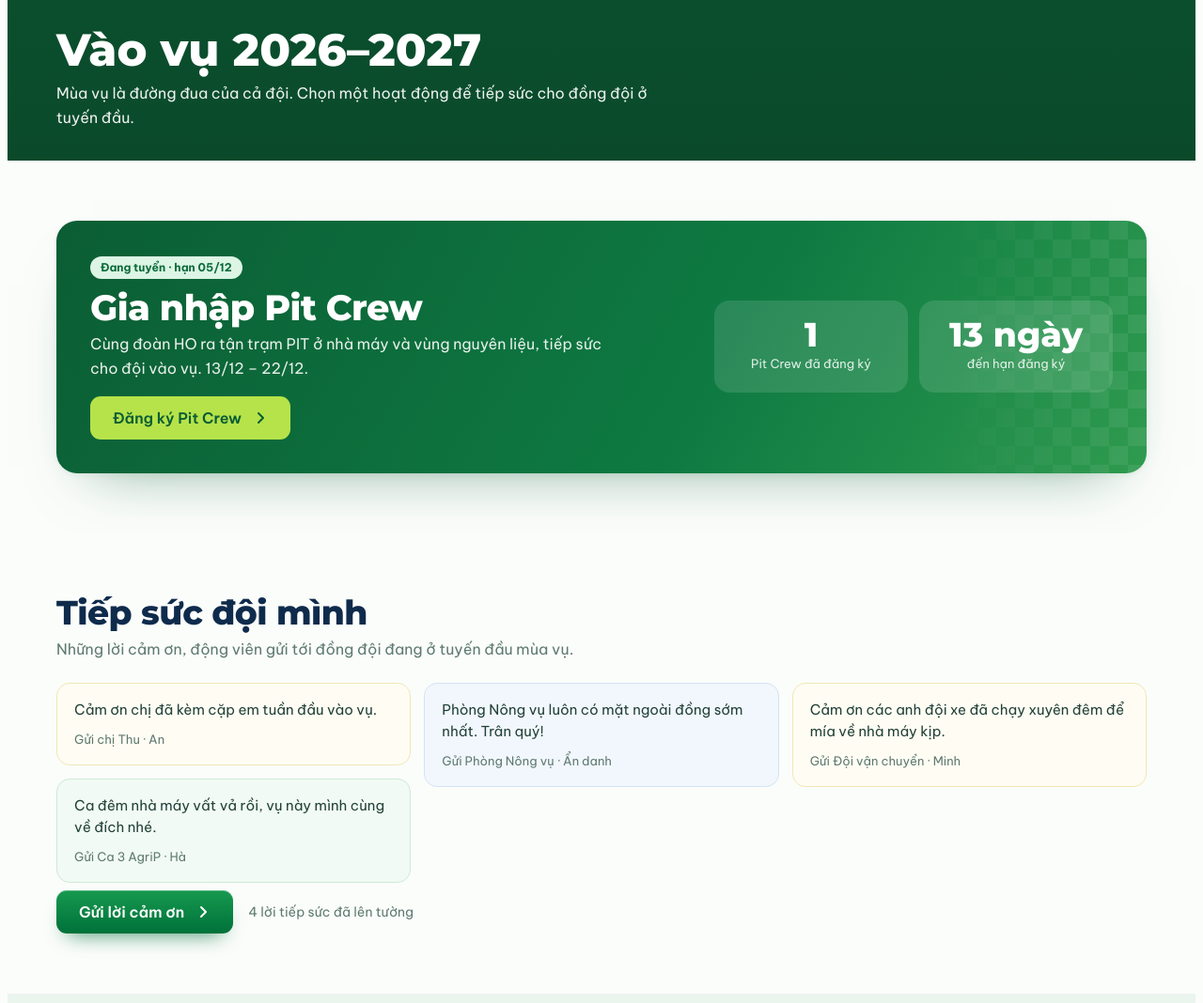
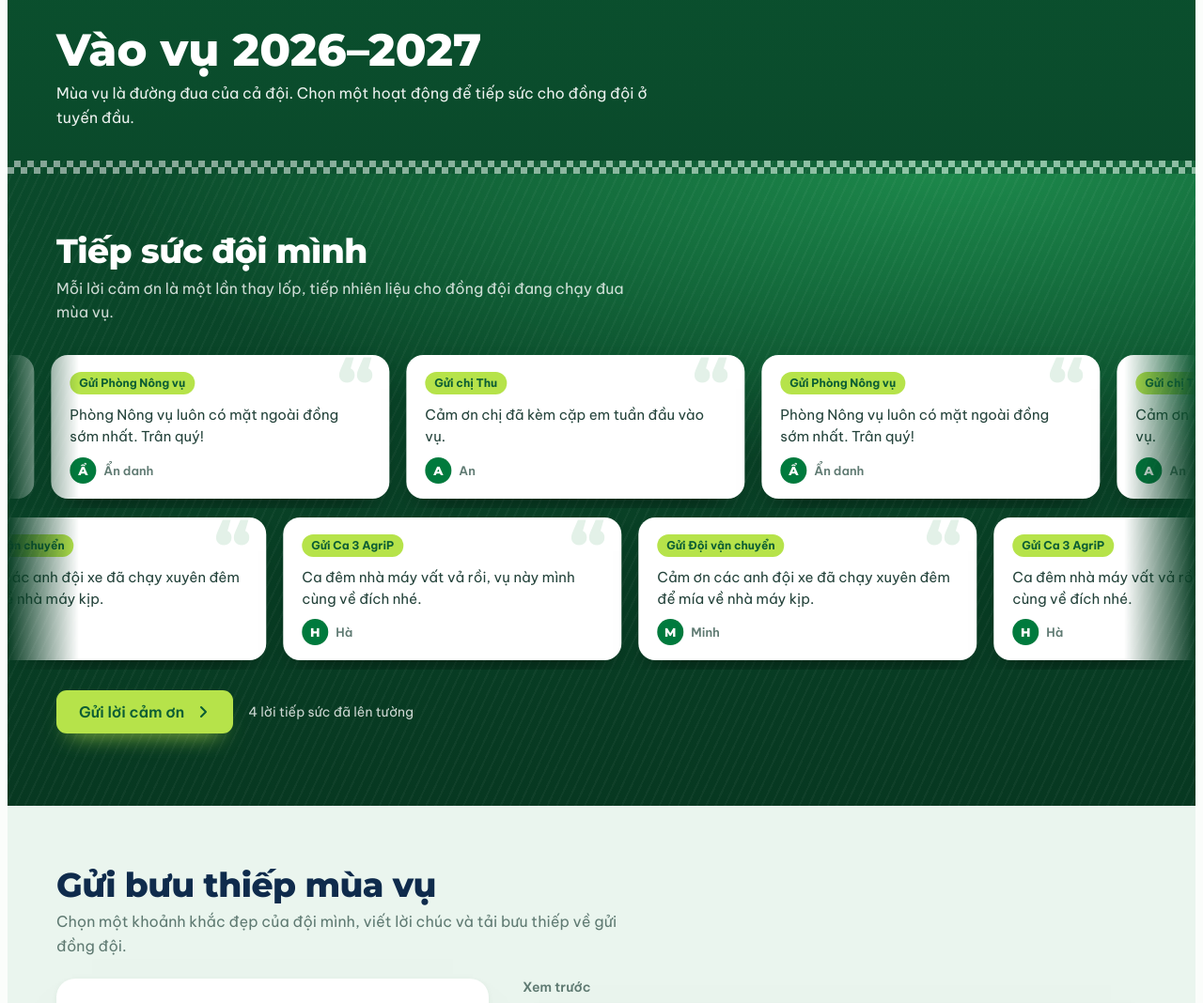
Before and after one commit to duonglk95/agris-move-demo, a PHP site: page /vao-vu/index.html in a window 1280 px wide. Shown: the part 622-1690 px from the top of the page at 94% size. Run offline with PHP 8.4, Linux system fonts and the light colour scheme.

Commit message:
Mini-site: pit-wall thank-you rows, drop avatar section and Pit Crew banner from hub
Co-Authored-By: Claude Opus 5.5 <noreply@anthropic.com>
Claude-Session: https://claude.ai/code/session_01QKA4vRNJqgtPifKKZLGBy5

```diff
--- a/preview/vao-vu/index.html
+++ b/preview/vao-vu/index.html
@@ -64,31 +64,177 @@ window._wpemojiSettings = {"baseUrl":"https:\/\/s.w.org\/images\/core\/emoji\/16
   </div>
 </section>
 
-    <section class="band hub-sec"><div class="in"><a class="pit-banner" href="pit-crew/index.html">
-    <div><span class="ev-pill live">Đang tuyển · hạn 05/12</span>
-      <h2>Gia nhập Pit Crew</h2>
-      <p>Cùng đoàn HO ra tận trạm PIT ở nhà máy và vùng nguyên liệu, tiếp sức cho đội vào vụ. 13/12 – 22/12.</p>
-      <span class="btn">Đăng ký Pit Crew <svg viewBox="0 0 16 16" fill="none" stroke="currentColor" stroke-width="2" stroke-linecap="round" stroke-linejoin="round" aria-hidden="true"><path d="M6 3l5 5-5 5"></path></svg></span></div>
-    <div class="pit-stats"><div><b>1</b><span>Pit Crew đã đăng ký</span></div>
-      <div><b>13 ngày</b><span>đến hạn đăng ký</span></div></div>
-  </a></div></section>
 
-  <section class="band hub-sec" id="tiep-suc">
+  <section class="hub-sec pitwall" id="tiep-suc">
     <div class="in">
-      <div class="hub-head"><h2>Tiếp sức đội mình</h2><p>Những lời cảm ơn, động viên gửi tới đồng đội đang ở tuyến đầu mùa vụ.</p></div>
-            <div class="tk-wall wide">
-                <figure class="tk-note-card"><blockquote>Cảm ơn chị đã kèm cặp em tuần đầu vào vụ.</blockquote>
-          <figcaption>Gửi chị Thu · An</figcaption></figure>
-                <figure class="tk-note-card"><blockquote>Ca đêm nhà máy vất vả rồi, vụ này mình cùng về đích nhé.</blockquote>
-          <figcaption>Gửi Ca 3 AgriP · Hà</figcaption></figure>
-                <figure class="tk-note-card"><blockquote>Phòng Nông vụ luôn có mặt ngoài đồng sớm nhất. Trân quý!</blockquote>
-          <figcaption>Gửi Phòng Nông vụ · Ẩn danh</figcaption></figure>
-                <figure class="tk-note-card"><blockquote>Cảm ơn các anh đội xe đã chạy xuyên đêm để mía về nhà máy kịp.</blockquote>
-          <figcaption>Gửi Đội vận chuyển · Minh</figcaption></figure>
-              </div>
-            <div class="hub-cta"><button type="button" class="btn" data-tk-open>Gửi lời cảm ơn <svg viewBox="0 0 16 16" fill="none" stroke="currentColor" stroke-width="2" stroke-linecap="round" stroke-linejoin="round" aria-hidden="true"><path d="M6 3l5 5-5 5"></path></svg></button>
-        <span>4 lời tiếp sức đã lên tường</span></div>
+      <div class="hub-head light"><h2>Tiếp sức đội mình</h2><p>Mỗi lời cảm ơn là một lần thay lốp, tiếp nhiên liệu cho đồng đội đang chạy đua mùa vụ.</p></div>
     </div>
+        <div class="pw-row"><div class="pw-track">
+            <figure class="pw-card">
+        <span class="pw-to">Gửi chị Thu</span>
+        <blockquote>Cảm ơn chị đã kèm cặp em tuần đầu vào vụ.</blockquote>
+        <figcaption><span class="pw-av">A</span>An</figcaption>
+      </figure>
+            <figure class="pw-card">
+        <span class="pw-to">Gửi Phòng Nông vụ</span>
+        <blockquote>Phòng Nông vụ luôn có mặt ngoài đồng sớm nhất. Trân quý!</blockquote>
+        <figcaption><span class="pw-av">Ẩ</span>Ẩn danh</figcaption>
+      </figure>
+            <figure class="pw-card">
+        <span class="pw-to">Gửi chị Thu</span>
+        <blockquote>Cảm ơn chị đã kèm cặp em tuần đầu vào vụ.</blockquote>
+        <figcaption><span class="pw-av">A</span>An</figcaption>
+      </figure>
+            <figure class="pw-card">
+        <span class="pw-to">Gửi Phòng Nông vụ</span>
+        <blockquote>Phòng Nông vụ luôn có mặt ngoài đồng sớm nhất. Trân quý!</blockquote>
+        <figcaption><span class="pw-av">Ẩ</span>Ẩn danh</figcaption>
+      </figure>
+            <figure class="pw-card">
+        <span class="pw-to">Gửi chị Thu</span>
+        <blockquote>Cảm ơn chị đã kèm cặp em tuần đầu vào vụ.</blockquote>
+        <figcaption><span class="pw-av">A</span>An</figcaption>
+      </figure>
+            <figure class="pw-card">
+        <span class="pw-to">Gửi Phòng Nông vụ</span>
+        <blockquote>Phòng Nông vụ luôn có mặt ngoài đồng sớm nhất. Trân quý!</blockquote>
+        <figcaption><span class="pw-av">Ẩ</span>Ẩn danh</figcaption>
+      </figure>
+            <figure class="pw-card">
+        <span class="pw-to">Gửi chị Thu</span>
+        <blockquote>Cảm ơn chị đã kèm cặp em tuần đầu vào vụ.</blockquote>
+        <figcaption><span class="pw-av">A</span>An</figcaption>
+      </figure>
+            <figure class="pw-card">
+        <span class="pw-to">Gửi Phòng Nông vụ</span>
+        <blockquote>Phòng Nông vụ luôn có mặt ngoài đồng sớm nhất. Trân quý!</blockquote>
+        <figcaption><span class="pw-av">Ẩ</span>Ẩn danh</figcaption>
+      </figure>
+            <figure class="pw-card" aria-hidden="true">
+        <span class="pw-to">Gửi chị Thu</span>
+        <blockquote>Cảm ơn chị đã kèm cặp em tuần đầu vào vụ.</blockquote>
+        <figcaption><span class="pw-av">A</span>An</figcaption>
+      </figure>
+            <figure class="pw-card" aria-hidden="true">
+        <span class="pw-to">Gửi Phòng Nông vụ</span>
+        <blockquote>Phòng Nông vụ luôn có mặt ngoài đồng sớm nhất. Trân quý!</blockquote>
+        <figcaption><span class="pw-av">Ẩ</span>Ẩn danh</figcaption>
+      </figure>
+            <figure class="pw-card" aria-hidden="true">
+        <span class="pw-to">Gửi chị Thu</span>
+        <blockquote>Cảm ơn chị đã kèm cặp em tuần đầu vào vụ.</blockquote>
+        <figcaption><span class="pw-av">A</span>An</figcaption>
+      </figure>
+            <figure class="pw-card" aria-hidden="true">
+        <span class="pw-to">Gửi Phòng Nông vụ</span>
+        <blockquote>Phòng Nông vụ luôn có mặt ngoài đồng sớm nhất. Trân quý!</blockquote>
+        <figcaption><span class="pw-av">Ẩ</span>Ẩn danh</figcaption>
+      </figure>
+            <figure class="pw-card" aria-hidden="true">
+        <span class="pw-to">Gửi chị Thu</span>
+        <blockquote>Cảm ơn chị đã kèm cặp em tuần đầu vào vụ.</blockquote>
+        <figcaption><span class="pw-av">A</span>An</figcaption>
+      </figure>
+            <figure class="pw-card" aria-hidden="true">
+        <span class="pw-to">Gửi Phòng Nông vụ</span>
+        <blockquote>Phòng Nông vụ luôn có mặt ngoài đồng sớm nhất. Trân quý!</blockquote>
+        <figcaption><span class="pw-av">Ẩ</span>Ẩn danh</figcaption>
+      </figure>
+            <figure class="pw-card" aria-hidden="true">
+        <span class="pw-to">Gửi chị Thu</span>
+        <blockquote>Cảm ơn chị đã kèm cặp em tuần đầu vào vụ.</blockquote>
+        <figcaption><span class="pw-av">A</span>An</figcaption>
+      </figure>
+            <figure class="pw-card" aria-hidden="true">
+        <span class="pw-to">Gửi Phòng Nông vụ</span>
+        <blockquote>Phòng Nông vụ luôn có mặt ngoài đồng sớm nhất. Trân quý!</blockquote>
+        <figcaption><span class="pw-av">Ẩ</span>Ẩn danh</figcaption>
+      </figure>
+          </div></div>
+        <div class="pw-row rev"><div class="pw-track">
+            <figure class="pw-card">
+        <span class="pw-to">Gửi Ca 3 AgriP</span>
+        <blockquote>Ca đêm nhà máy vất vả rồi, vụ này mình cùng về đích nhé.</blockquote>
+        <figcaption><span class="pw-av">H</span>Hà</figcaption>
+      </figure>
+            <figure class="pw-card">
+        <span class="pw-to">Gửi Đội vận chuyển</span>
+        <blockquote>Cảm ơn các anh đội xe đã chạy xuyên đêm để mía về nhà máy kịp.</blockquote>
+        <figcaption><span class="pw-av">M</span>Minh</figcaption>
+      </figure>
+            <figure class="pw-card">
+        <span class="pw-to">Gửi Ca 3 AgriP</span>
+        <blockquote>Ca đêm nhà máy vất vả rồi, vụ này mình cùng về đích nhé.</blockquote>
+        <figcaption><span class="pw-av">H</span>Hà</figcaption>
+      </figure>
+            <figure class="pw-card">
+        <span class="pw-to">Gửi Đội vận chuyển</span>
+        <blockquote>Cảm ơn các anh đội xe đã chạy xuyên đêm để mía về nhà máy kịp.</blockquote>
+        <figcaption><span class="pw-av">M</span>Minh</figcaption>
+      </figure>
+            <figure class="pw-card">
+        <span class="pw-to">Gửi Ca 3 AgriP</span>
+        <blockquote>Ca đêm nhà máy vất vả rồi, vụ này mình cùng về đích nhé.</blockquote>
+        <figcaption><span class="pw-av">H</span>Hà</figcaption>
+      </figure>
+            <figure class="pw-card">
+        <span class="pw-to">Gửi Đội vận chuyển</span>
+        <blockquote>Cảm ơn các anh đội xe đã chạy xuyên đêm để mía về nhà máy kịp.</blockquote>
+        <figcaption><span class="pw-av">M</span>Minh</figcaption>
+      </figure>
+            <figure class="pw-card">
+        <span class="pw-to">Gửi Ca 3 AgriP</span>
+        <blockquote>Ca đêm nhà máy vất vả rồi, vụ này mình cùng về đích nhé.</blockquote>
+        <figcaption><span class="pw-av">H</span>Hà</figcaption>
+      </figure>
+            <figure class="pw-card">
+        <span class="pw-to">Gửi Đội vận chuyển</span>
+        <blockquote>Cảm ơn các anh đội xe đã chạy xuyên đêm để mía về nhà máy kịp.</blockquote>
+        <figcaption><span class="pw-av">M</span>Minh</figcaption>
+      </figure>
+            <figure class="pw-card" aria-hidden="true">
+        <span class="pw-to">Gửi Ca 3 AgriP</span>
+        <blockquote>Ca đêm nhà máy vất vả rồi, vụ này mình cùng về đích nhé.</blockquote>
+        <figcaption><span class="pw-av">H</span>Hà</figcaption>
+      </figure>
+            <figure class="pw-card" aria-hidden="true">
+        <span class="pw-to">Gửi Đội vận chuyển</span>
+        <blockquote>Cảm ơn các anh đội xe đã chạy xuyên đêm để mía về nhà máy kịp.</blockquote>
+        <figcaption><span class="pw-av">M</span>Minh</figcaption>
+      </figure>
+            <figure class="pw-card" aria-hidden="true">
+        <span class="pw-to">Gửi Ca 3 AgriP</span>
+        <blockquote>Ca đêm nhà máy vất vả rồi, vụ này mình cùng về đích nhé.</blockquote>
+        <figcaption><span class="pw-av">H</span>Hà</figcaption>
+      </figure>
+            <figure class="pw-card" aria-hidden="true">
+        <span class="pw-to">Gửi Đội vận chuyển</span>
+        <blockquote>Cảm ơn các anh đội xe đã chạy xuyên đêm để mía về nhà máy kịp.</blockquote>
+        <figcaption><span class="pw-av">M</span>Minh</figcaption>
+      </figure>
+            <figure class="pw-card" aria-hidden="true">
+        <span class="pw-to">Gửi Ca 3 AgriP</span>
+        <blockquote>Ca đêm nhà máy vất vả rồi, vụ này mình cùng về đích nhé.</blockquote>
+        <figcaption><span class="pw-av">H</span>Hà</figcaption>
+      </figure>
+            <figure class="pw-card" aria-hidden="true">
+        <span class="pw-to">Gửi Đội vận chuyển</span>
+        <blockquote>Cảm ơn các anh đội xe đã chạy xuyên đêm để mía về nhà máy kịp.</blockquote>
+        <figcaption><span class="pw-av">M</span>Minh</figcaption>
+      </figure>
+            <figure class="pw-card" aria-hidden="true">
+        <span class="pw-to">Gửi Ca 3 AgriP</span>
+        <blockquote>Ca đêm nhà máy vất vả rồi, vụ này mình cùng về đích nhé.</blockquote>
+        <figcaption><span class="pw-av">H</span>Hà</figcaption>
+      </figure>
+            <figure class="pw-card" aria-hidden="true">
+        <span class="pw-to">Gửi Đội vận chuyển</span>
+        <blockquote>Cảm ơn các anh đội xe đã chạy xuyên đêm để mía về nhà máy kịp.</blockquote>
+        <figcaption><span class="pw-av">M</span>Minh</figcaption>
+      </figure>
+          </div></div>
+        <div class="in hub-cta"><button type="button" class="btn lime" data-tk-open>Gửi lời cảm ơn <svg viewBox="0 0 16 16" fill="none" stroke="currentColor" stroke-width="2" stroke-linecap="round" stroke-linejoin="round" aria-hidden="true"><path d="M6 3l5 5-5 5"></path></svg></button>
+      <span>4 lời tiếp sức đã lên tường</span></div>
   </section>
 
   <section class="band hub-sec alt" id="buu-thiep">
@@ -111,20 +257,6 @@ window._wpemojiSettings = {"baseUrl":"https:\/\/s.w.org\/images\/core\/emoji\/16
     </div>
   </section>
 
-  <section class="band hub-sec" id="avatar">
-    <div class="in">
-      <div class="hub-head"><h2>Khoác áo Pit Crew</h2><p>Đổi avatar với khung Pitstop để cả đội cùng một màu áo.</p></div>
-      <div class="st-grid">      <form class="tk-form st-form" data-avatar>
-        <h2>Tạo avatar</h2>
-        <label>Ảnh của bạn<input type="file" name="photo" accept="image/*"></label>
-        <label>Phóng to<input type="range" name="zoom" min="1" max="3" step="0.01" value="1"></label>
-        <p class="tk-note">Kéo ảnh trong khung để căn chỉnh. Ảnh chỉ xử lý trên máy bạn, không tải lên hệ thống.</p>
-        <button class="btn" type="button" id="avDown">Tải avatar</button>
-      </form>
-      <div class="st-preview"><canvas id="avCanvas" width="1080" height="1080" class="round"></canvas></div>
-</div>
-    </div>
-  </section>
 
     <section class="band hub-sec alt" id="khoanh-khac">
     <div class="in">
--- a/preview/wp-content/themes/agris-move/assets/css/site.css?ver=1.0.0.css
+++ b/preview/wp-content/themes/agris-move/assets/css/site.css?ver=1.0.0.css
@@ -445,3 +445,24 @@ a.ev-card:hover h4 { color: var(--green); }
 .hub-arrow { position: absolute; top: 42%; width: 44px; height: 44px; border-radius: 50%; border: 0; background: #fff; color: var(--green); font-size: 26px; line-height: 1; cursor: pointer; box-shadow: var(--shadow); }
 .hub-arrow.prev { left: -18px; } .hub-arrow.next { right: -18px; }
 @media (max-width: 760px) { .hub-track { grid-auto-columns: 72%; } .hub-arrow { display: none; } }
+
+/* pit wall: thank-you notes as two scrolling rows on a dark garage wall */
+.pitwall { position: relative; overflow: hidden; color: #fff; background: radial-gradient(120% 80% at 80% 0%, #1d8a4c 0%, transparent 60%), linear-gradient(180deg, #0a4a2b, #073821); padding-block: clamp(44px, 6vw, 80px); }
+.pitwall::before { content: ""; position: absolute; inset: 0 0 auto; height: 14px; background: repeating-conic-gradient(#fff 0 25%, #0a4a2b 0 50%) 0 0 / 14px 14px; opacity: .5; }
+.pitwall::after { content: ""; position: absolute; inset: 0; pointer-events: none; background: repeating-linear-gradient(115deg, rgba(255,255,255,.035) 0 2px, transparent 2px 9px); }
+.hub-head.light h2 { color: #fff; } .hub-head.light p, .tk-empty.light { color: rgba(255,255,255,.8); }
+.pw-row { overflow: hidden; padding: 10px 0; mask: linear-gradient(90deg, transparent, #000 6%, #000 94%, transparent); position: relative; z-index: 1; }
+.pw-track { display: flex; gap: 18px; width: max-content; animation: pwMove 60s linear infinite; }
+.pw-row.rev .pw-track { animation-direction: reverse; animation-duration: 70s; }
+.pw-row:hover .pw-track { animation-play-state: paused; }
+@keyframes pwMove { to { transform: translateX(-50%); } }
+@media (prefers-reduced-motion: reduce) { .pw-track { animation: none; } .pw-row { overflow-x: auto; } }
+.pw-card { margin: 0; width: 320px; flex: none; background: #fff; color: var(--ink); border-radius: 18px; padding: 18px 20px 16px; display: grid; gap: 10px; align-content: start; box-shadow: 0 18px 30px -18px rgba(0,0,0,.6); position: relative; }
+.pw-card::before { content: "“"; position: absolute; right: 16px; top: -6px; font: 800 72px/1 var(--display); color: #e3f1e8; }
+.pw-to { justify-self: start; font: 700 12px/1 var(--body); color: var(--deep); background: #b6e34a; padding: 6px 10px; border-radius: 999px; position: relative; }
+.pw-card blockquote { margin: 0; font-size: 15px; line-height: 1.55; position: relative; }
+.pw-card figcaption { display: flex; align-items: center; gap: 8px; font: 600 13px var(--body); color: var(--muted); }
+.pw-av { width: 28px; height: 28px; border-radius: 50%; background: var(--green); color: #fff; display: grid; place-items: center; font: 800 13px var(--display); }
+.pitwall .hub-cta { position: relative; z-index: 1; margin-top: 22px; }
+.pitwall .hub-cta span { color: rgba(255,255,255,.8); }
+.btn.lime { background: #b6e34a; color: var(--deep); box-shadow: 0 14px 24px -14px rgba(182,227,74,.9); }
```
Also changed, not shown: wordpress/agris-move/assets/css/site.css (+21 -0 lines), wordpress/agris-move/page-event-hub.php (+24 -32 lines).
